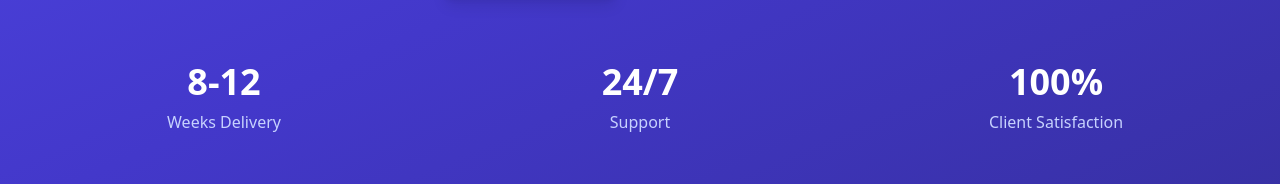
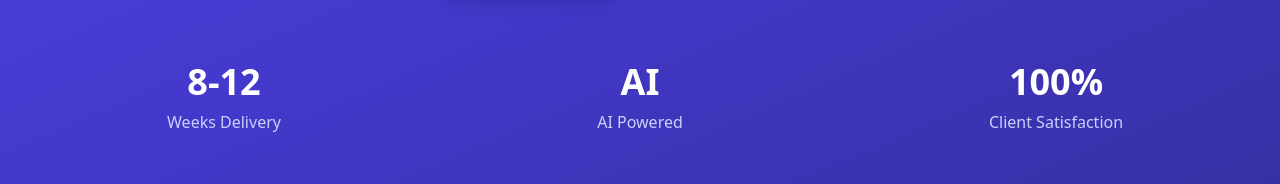
Before and after one commit to saadkhan02/creatsquad, a plain HTML site: page index.html in a window 1280 px wide. Shown: the part 342-526 px from the top of the page. Drawn offline with nearby package versions, Linux system fonts and the light colour scheme.

Commit message:
fix: Change 24/7 Support to AI Powered

```diff
--- a/index.html
+++ b/index.html
@@ -152,8 +152,8 @@
                     <div class="text-indigo-200">Weeks Delivery</div>
                 </div>
                 <div>
-                    <div class="text-4xl font-bold mb-2">24/7</div>
-                    <div class="text-indigo-200">Support</div>
+                    <div class="text-4xl font-bold mb-2">AI</div>
+                    <div class="text-indigo-200">AI Powered</div>
                 </div>
                 <div>
                     <div class="text-4xl font-bold mb-2">100%</div>
```
